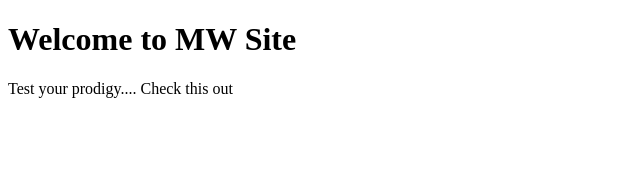
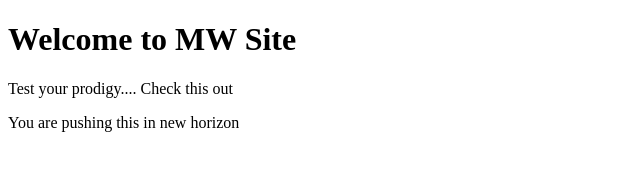
Before and after one commit to indianheron/test_html01, a plain HTML site: page index.html in a window 1280 px wide. Shown: the whole page, without its empty margins (0-640 px from the left). Drawn offline with Linux system fonts and the light colour scheme.

Commit message:
New modification into the code

```diff
--- a/index.html
+++ b/index.html
@@ -7,6 +7,7 @@
 
 <h1>Welcome to MW Site</h1>
 <p>Test your prodigy.... Check this out</p>
+<p>You are pushing this in new horizon</p>
 
 </body>
 </html>
```
